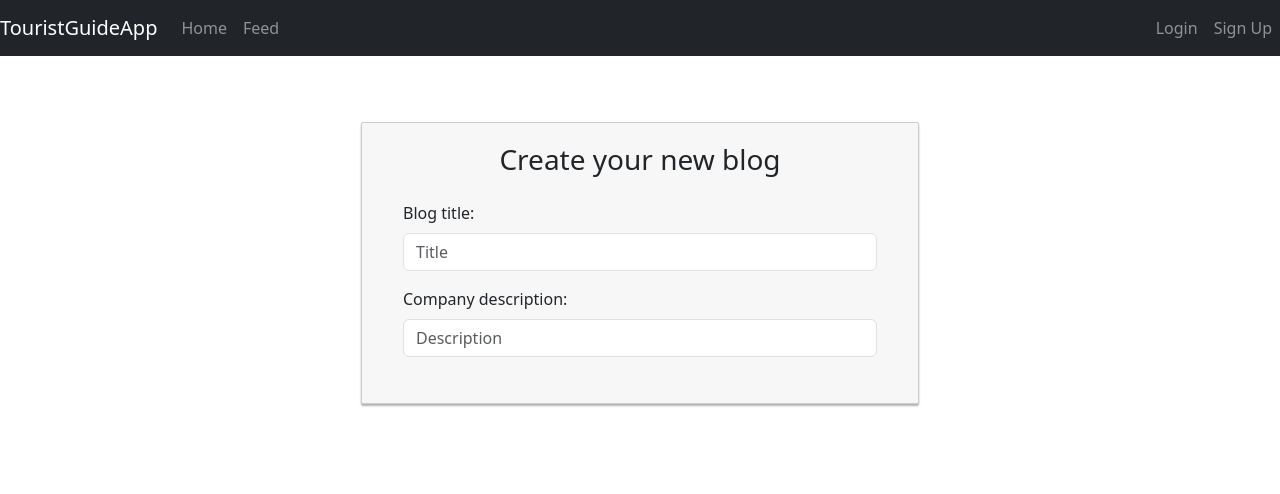
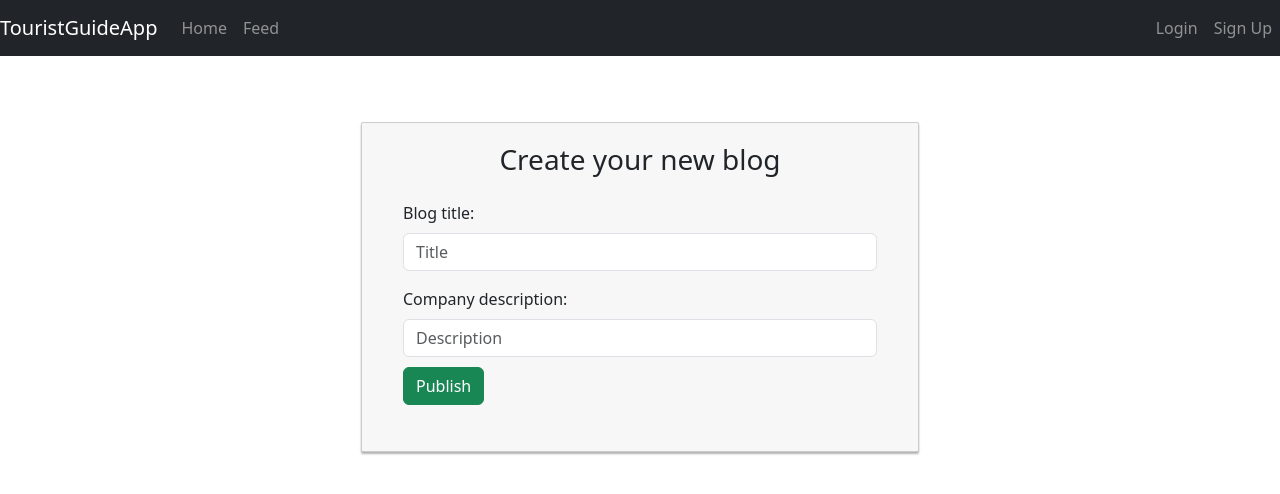
Before and after one commit to Vasilijez/SOA-front, a React (Create React App) app: page /create-blog in a window 1280 px wide. Shown: the top 494 px of the page. Built offline with nearby package versions, Linux system fonts and the light colour scheme.

Commit message:
Finished with creating a new blog

```diff
--- a/src/components/create-blog.component.js
+++ b/src/components/create-blog.component.js
@@ -3,7 +3,7 @@ import React, { Component, useState } from 'react';
 import BlogService from '../services/blogService';
 
 
-class CreateCompanyComponent extends Component {
+class CreateBlogComponent extends Component {
 
 
     constructor(props){
@@ -17,7 +17,7 @@ class CreateCompanyComponent extends Component {
         this.changeTitleHandler = this.changeTitleHandler.bind(this);
         this.changeDescriptionHandler = this.changeDescriptionHandler.bind(this);
 
-        // this.saveBlog = this.saveBlog.bind(this);
+        this.saveBlog = this.saveBlog.bind(this);
     }
 
     changeTitleHandler=(event) =>{
@@ -28,40 +28,25 @@ class CreateCompanyComponent extends Component {
         this.setState({description: event.target.value});
     }
 
-    // saveBlog= async(e) =>{
-    //     e.preventDefault();
+    saveBlog = async (e) => {
+        e.preventDefault();
 
-    //     if(this.state.openingTime === null){
-    //         console.log('Warning: Opening time is empty.');
-    //         return;
-    //     }
+        const user = JSON.parse(localStorage.getItem('user'));
+        if (!user || !user.id) {
+            console.error('User data not found in localStorage or missing user ID');
+            return;
+        }
 
-    //     if(this.state.closingTime === null){
-    //         console.log('Warning: Closing time is empty.');
-    //         return;
-    //     }
+        const blog = { userID: user.id, title: this.state.title, description: this.state.description };
+        console.log('blog =>', blog);
 
-    //     if(this.state.openingTime.isAfter(this.state.closingTime)){
-    //         console.log('Error: Opening time cannot be after closing time.');
-    //         return;
-    //     }
-
-    //     let company = {name: this.state.title, description: this.state.description, country: this.state.country,
-    //                    city: this.state.city, streetName: this.state.streetName, streetNumber: this.state.streetNumber,
-    //                    openingTime: this.state.openingTime, closingTime: this.state.closingTime};
-    //     console.log('company =>' + JSON.stringify(company));
-
-    //     try{
-    //         await CompanyService.createCompany(company);
-
-    //         this.props.history.push('/api/companies');
-    //     }catch(error){
-    //         console.error('Error creating company:', error);
-    //     }
-
-
-    //     //window.location.reload(); // jer nece da mi ucita komponent koji je na /api/companies putanji
-    // }
+        try {
+            await BlogService.createBlog(blog);
+            this.props.history.push('/feed');
+        } catch (error) {
+            console.error('Error creating blog:', error);
+        }
+    }
 
     render() {
         const buttonStyle = {
@@ -87,12 +72,7 @@ class CreateCompanyComponent extends Component {
                                                 value={this.state.description} onChange={this.changeDescriptionHandler}/>
                                     </div>
 
-
-
-                                    {/* <button className='btn btn-success' onClick={this.saveBlog} style={buttonStyle}>Publish</button>
-                                    <button className='btn btn-success' onClick={this.changeCitynHandler.bind(this)} style={{marginLeft: "10px"}}>
-                                        Cancel
-                                    </button> */}
+                                    <button className='btn btn-success' onClick={this.saveBlog} style={buttonStyle}>Publish</button>
                                 </form>
                             </div>
                         </div>
@@ -102,4 +82,4 @@ class CreateCompanyComponent extends Component {
     }
 }
 
-export default CreateCompanyComponent;
+export default CreateBlogComponent;
--- a/src/services/blogService.js
+++ b/src/services/blogService.js
@@ -12,6 +12,11 @@ class blogService {
   getCommentsByBlog(id){
     return axios.get(API_URL + "blogs/" + id + "/comments")
   }
+  createBlog(blog){
+    // console.log('blog =>', blog);
+    // console.log('AAAAAAAAAA');
+    return axios.post(API_URL + "blogs/create", blog, { headers: authHeader() });
+  }
 }
 
 export default new blogService();
```
